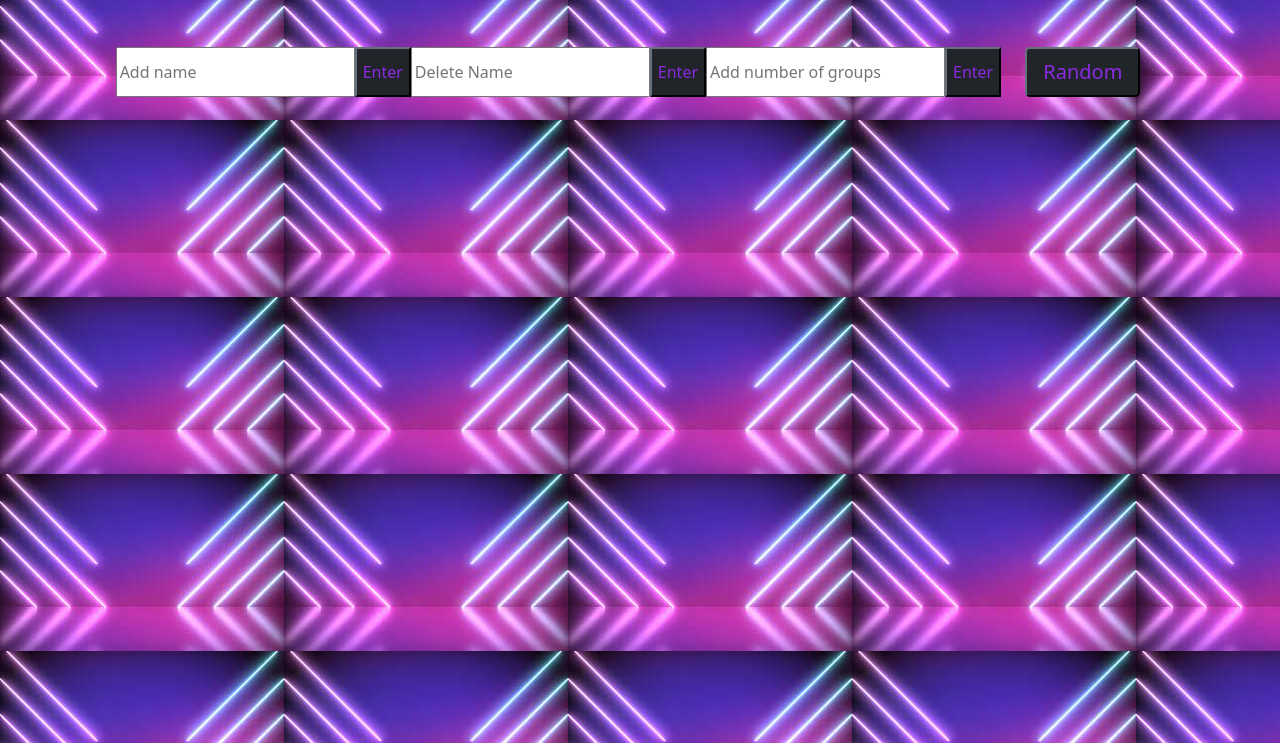
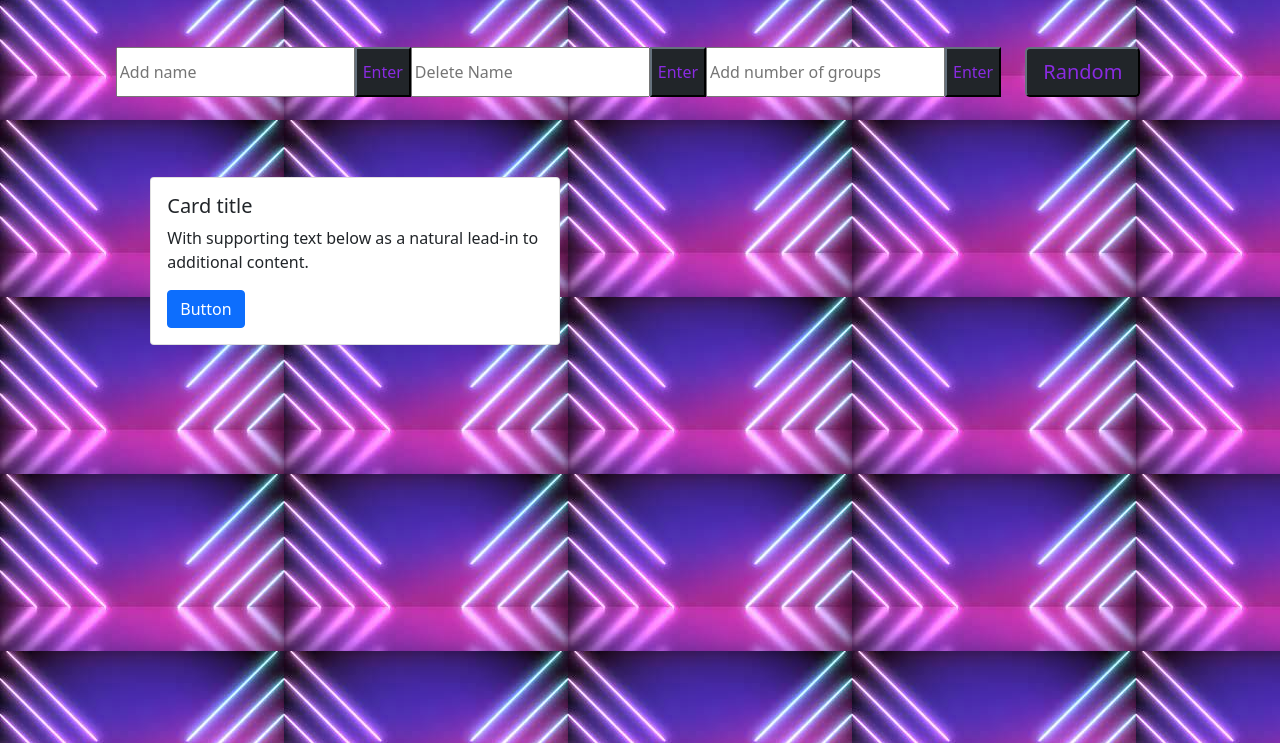
Before and after one commit to Jcontreras3/RandomNameGen, a plain HTML site: page index.html in a window 1280 px wide. Shown: the part 57-800 px from the top of the page. Drawn offline with nearby package versions, Linux system fonts and the light colour scheme.

Commit message:
Added some css and added card

```diff
--- a/css/style.css
+++ b/css/style.css
@@ -13,3 +13,6 @@
     background-color: black;
     opacity: 70%;
 }
+.card{
+    margin-top: 5rem;
+}
--- a/index.html
+++ b/index.html
@@ -68,9 +68,14 @@
           </div>
         </div>
         <div class="row">
-          <div class="col-12">
-
-          </div>
+          <div class="col-6 d-flex justify-content-center">
+            <div class="card w-75">
+                <div class="card-body">
+                  <h5 class="card-title">Card title</h5>
+                  <p class="card-text">With supporting text below as a natural lead-in to additional content.</p>
+                  <a href="#" class="btn btn-primary">Button</a>
+                </div>
+              </div>
         </div>
       </div>
     </div>
```
